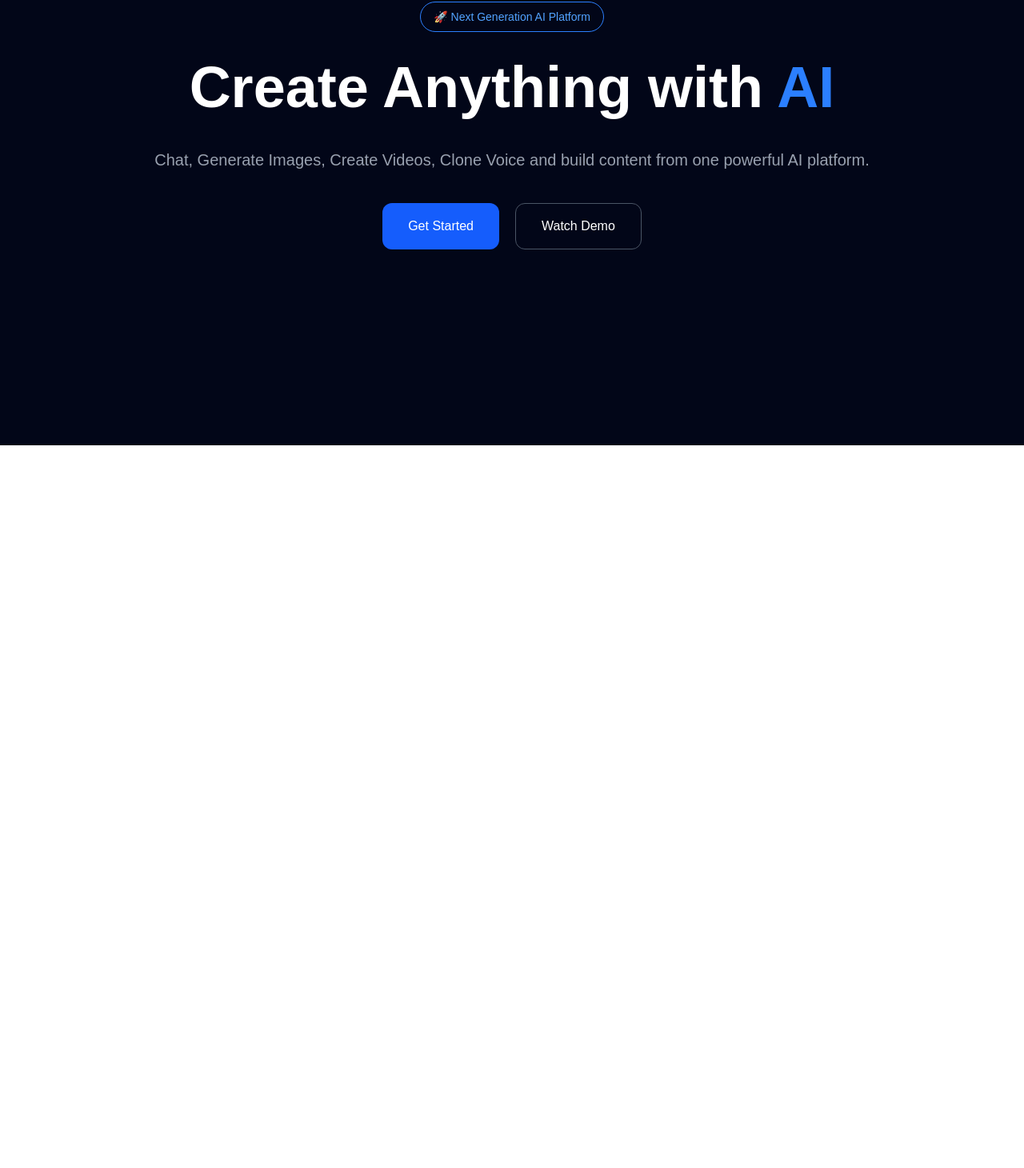
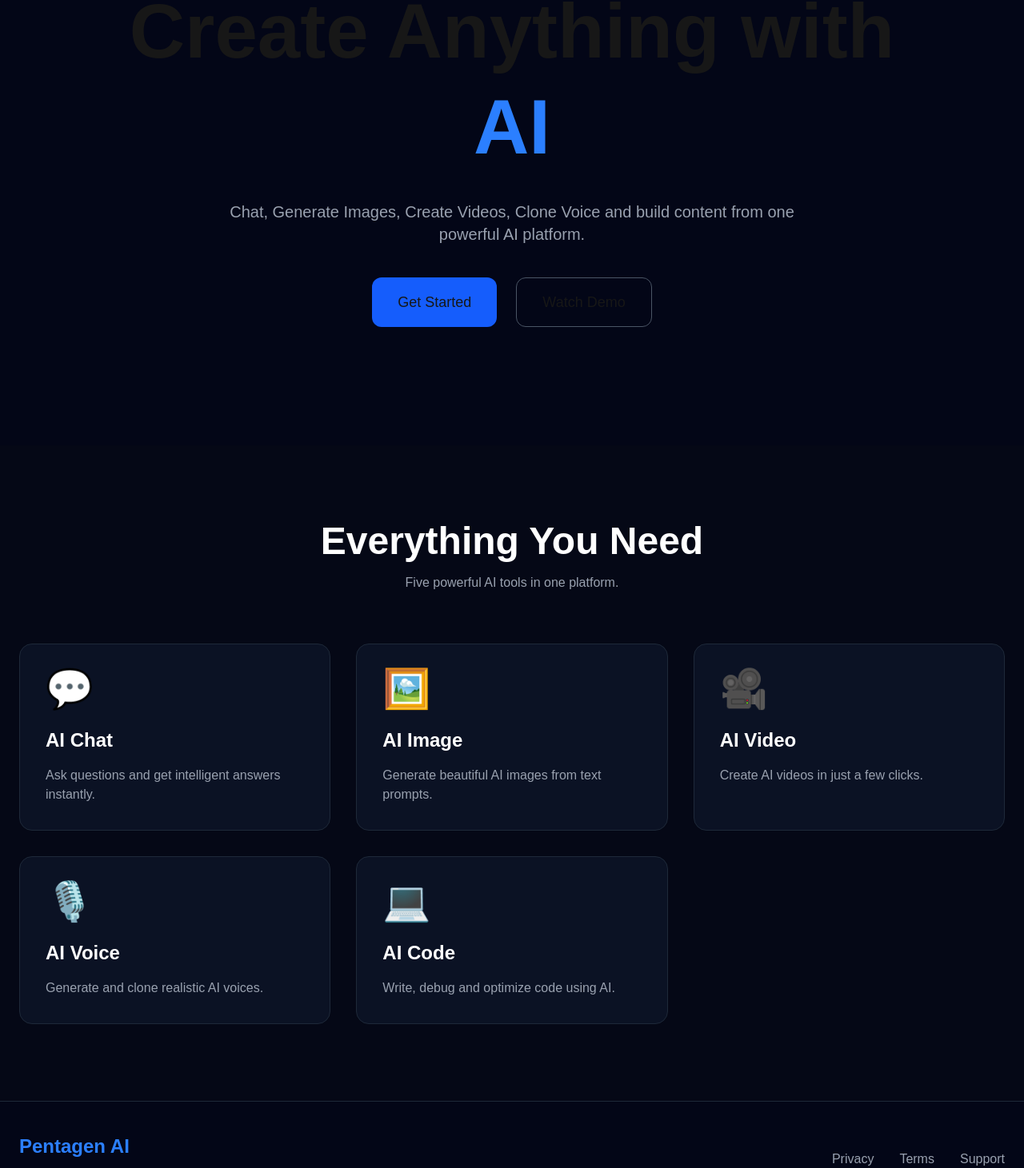
Before and after one commit to infopentagenai/pentagen-ai, a Next.js app: page / in a window 1280 px wide. Shown: the part 243-1704 px from the top of the page at 80% size. Before the commit the page ends 800 px from the top, so only its background shows below. Built offline with nearby package versions, Linux system fonts and the light colour scheme.

Commit message:
Added Hero, Features and Footer

```diff
--- a/app/page.tsx
+++ b/app/page.tsx
@@ -1,37 +1,15 @@
 import Navbar from "../components/Navbar";
+import Hero from "../components/Hero";
+import Features from "../components/Features";
+import Footer from "../components/Footer";
 
 export default function Home() {
   return (
     <>
       <Navbar />
-
-      <main className="min-h-screen bg-slate-950 text-white flex items-center justify-center px-6">
-        <div className="text-center max-w-4xl">
-          <span className="inline-block px-4 py-2 rounded-full border border-blue-500 text-blue-400 text-sm mb-6">
-            🚀 Next Generation AI Platform
-          </span>
-
-          <h1 className="text-6xl md:text-7xl font-extrabold leading-tight">
-            Create Anything with{" "}
-            <span className="text-blue-500">AI</span>
-          </h1>
-
-          <p className="mt-8 text-xl text-gray-400">
-            Chat, Generate Images, Create Videos, Clone Voice and
-            build content from one powerful AI platform.
-          </p>
-
-          <div className="mt-10 flex justify-center gap-5">
-            <button className="bg-blue-600 px-8 py-4 rounded-xl hover:bg-blue-700">
-              Get Started
-            </button>
-
-            <button className="border border-gray-600 px-8 py-4 rounded-xl hover:bg-gray-800">
-              Watch Demo
-            </button>
-          </div>
-        </div>
-      </main>
+      <Hero />
+      <Features />
+      <Footer />
     </>
   );
 }
--- /dev/null
+++ b/components/Features.tsx
@@ -0,0 +1,64 @@
+export default function Features() {
+  const features = [
+    {
+      title: "AI Chat",
+      icon: "💬",
+      desc: "Ask questions and get intelligent answers instantly.",
+    },
+    {
+      title: "AI Image",
+      icon: "🖼️",
+      desc: "Generate beautiful AI images from text prompts.",
+    },
+    {
+      title: "AI Video",
+      icon: "🎥",
+      desc: "Create AI videos in just a few clicks.",
+    },
+    {
+      title: "AI Voice",
+      icon: "🎙️",
+      desc: "Generate and clone realistic AI voices.",
+    },
+    {
+      title: "AI Code",
+      icon: "💻",
+      desc: "Write, debug and optimize code using AI.",
+    },
+  ];
+
+  return (
+    <section className="bg-[#050816] py-24 px-6">
+      <div className="max-w-7xl mx-auto">
+
+        <h2 className="text-5xl font-bold text-center text-white">
+          Everything You Need
+        </h2>
+
+        <p className="text-center text-gray-400 mt-4 mb-16">
+          Five powerful AI tools in one platform.
+        </p>
+
+        <div className="grid md:grid-cols-2 lg:grid-cols-3 gap-8">
+          {features.map((feature) => (
+            <div
+              key={feature.title}
+              className="bg-[#0B1224] border border-gray-800 rounded-2xl p-8 hover:border-blue-500 transition"
+            >
+              <div className="text-5xl">{feature.icon}</div>
+
+              <h3 className="text-2xl font-semibold text-white mt-6">
+                {feature.title}
+              </h3>
+
+              <p className="text-gray-400 mt-4">
+                {feature.desc}
+              </p>
+            </div>
+          ))}
+        </div>
+
+      </div>
+    </section>
+  );
+}
--- /dev/null
+++ b/components/Footer.tsx
@@ -0,0 +1,25 @@
+export default function Footer() {
+  return (
+    <footer className="bg-[#030617] border-t border-gray-800 py-10">
+      <div className="max-w-7xl mx-auto px-6 flex flex-col md:flex-row justify-between items-center">
+
+        <div>
+          <h2 className="text-2xl font-bold text-blue-500">
+            Pentagen AI
+          </h2>
+
+          <p className="text-gray-400 mt-2">
+            Five AI Powers. One Platform.
+          </p>
+        </div>
+
+        <div className="flex gap-8 mt-6 md:mt-0 text-gray-400">
+          <a href="#">Privacy</a>
+          <a href="#">Terms</a>
+          <a href="#">Support</a>
+        </div>
+
+      </div>
+    </footer>
+  );
+}
--- a/components/Hero.tsx
+++ b/components/Hero.tsx
@@ -0,0 +1,36 @@
+export default function Hero() {
+  return (
+    <section className="min-h-screen bg-[#030617] flex flex-col items-center justify-center text-center px-6">
+
+      <span className="border border-blue-500 rounded-full px-6 py-2 text-blue-400 mb-8">
+        🚀 Next Generation AI Platform
+      </span>
+
+      <h1 className="text-6xl md:text-8xl font-extrabold leading-tight">
+        Create Anything with
+        <br />
+        <span className="text-blue-500">
+          AI
+        </span>
+      </h1>
+
+      <p className="mt-8 max-w-3xl text-gray-400 text-xl">
+        Chat, Generate Images, Create Videos, Clone Voice and build content
+        from one powerful AI platform.
+      </p>
+
+      <div className="flex gap-6 mt-10">
+
+        <button className="bg-blue-600 hover:bg-blue-700 px-8 py-4 rounded-xl text-lg">
+          Get Started
+        </button>
+
+        <button className="border border-gray-600 hover:border-white px-8 py-4 rounded-xl text-lg">
+          Watch Demo
+        </button>
+
+      </div>
+
+    </section>
+  );
+}
```
